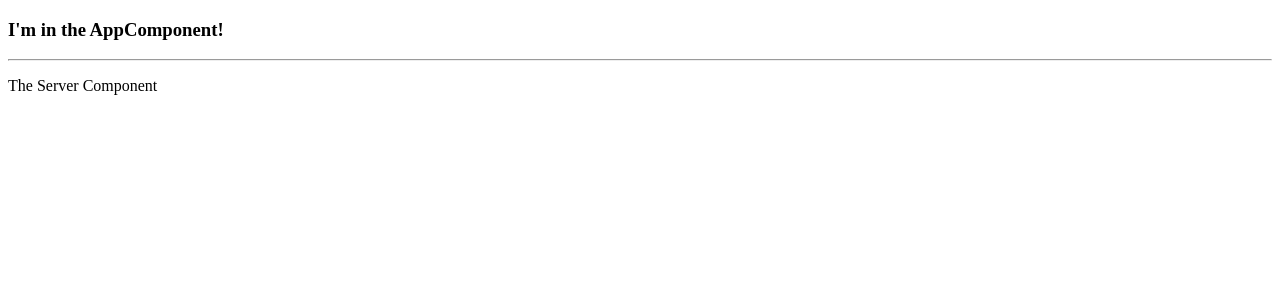
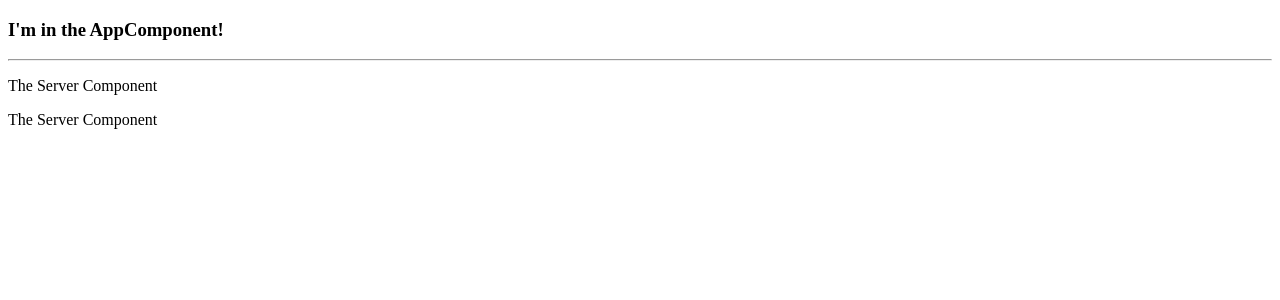
Before and after one commit to Ballarja/Practicing-Angular-App, an Angular app: page / in a window 1280 px wide. Shown: the top 300 px of the page. Built offline with nearby package versions, Linux system fonts and the light colour scheme.

Commit message:
updated components

```diff
--- a/src/app/app.component.html
+++ b/src/app/app.component.html
@@ -9,7 +9,7 @@
 
 <h3>I'm in the AppComponent!</h3>
 <hr>
-<app-server></app-server>
+<app-servers></app-servers>
 <!-- * * * * * * * * * * * * * * * * * * * * * * * * * * * * * * * -->
 <!-- * * * * * * * * * * * The content above * * * * * * * * * * * -->
 <!-- * * * * * * * * * * is only a placeholder * * * * * * * * * * -->
--- a/src/app/app.module.ts
+++ b/src/app/app.module.ts
@@ -3,12 +3,14 @@
 
 import { AppComponent } from './app.component';
 import { ServerComponent } from './server/server.component';
+import { ServersComponent } from './servers/servers.component';
 
 
 @NgModule({
   declarations: [
     AppComponent,
-    ServerComponent
+    ServerComponent,
+    ServersComponent
   ],
   imports: [
     BrowserModule
--- /dev/null
+++ b/src/app/servers/servers.component.html
@@ -0,0 +1,2 @@
+<app-server></app-server>
+<app-server></app-server>
```
Also changed, not shown: src/app/servers/servers.component.ts (added, +10 -0 lines), src/app/servers/servers.component.css (added).
